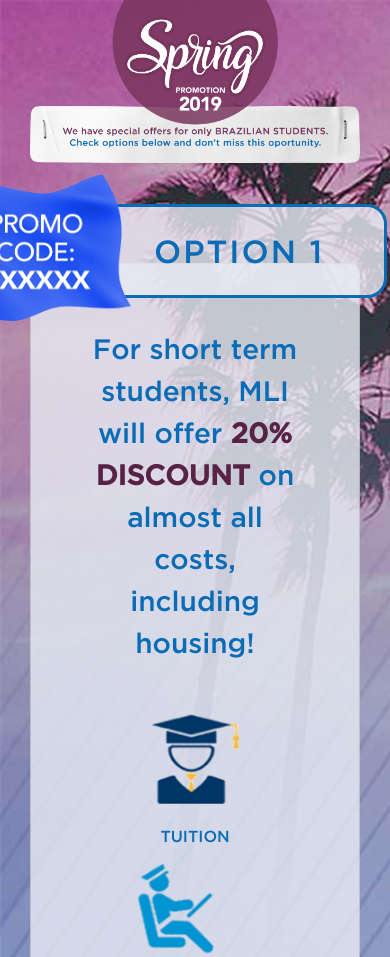
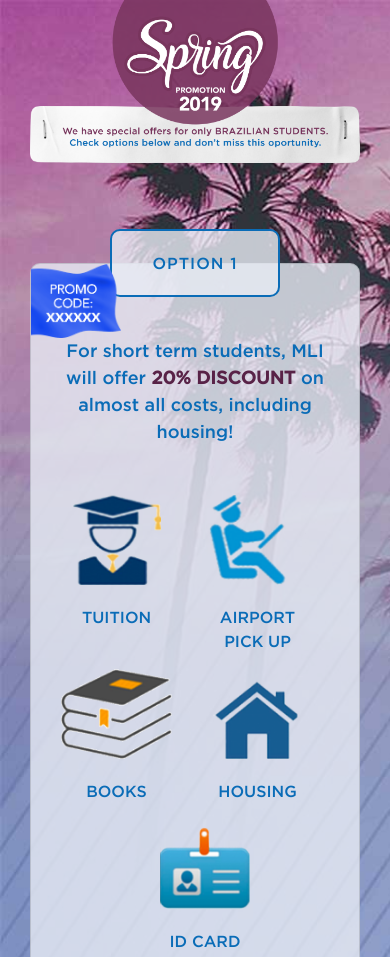
Before and after one commit to odzk/spring, a plain HTML site: page index.html in a window 390 px wide. Shown: the top 957 px of the page. Drawn offline with nearby package versions, Linux system fonts and the light colour scheme; files whose address does not match are found by name.

Commit message:
fixes on iphone 6 onwards

```diff
--- a/css/style.css
+++ b/css/style.css
@@ -9,6 +9,10 @@ body {
 	background-repeat: no-repeat;
 	background-size: cover;
 	font-family: gotham;
+}
+
+.hide-pc {
+	display: none;
 }
 
 .circle-title {
@@ -191,7 +195,50 @@ a.read_more:hover {
 }
 
 @media only screen and (max-width:480px){
-       /* styles for mobile browsers smaller than 480px; (iPhone) */
+	.option1 {
+	margin-top: 100px;
+	border-radius: 10px;
+	padding: 10px;
+	}
+
+	.opt1-desc {
+		font-size: 18px;
+		margin-top: 40px;
+	}
+
+	.promo-code1 {
+	position: absolute;
+	width: 90px;
+	left: 0px;
+	top: 0px;
+	}
+
+	.option1btn {
+	padding: 20px 40px;
+	border-radius: 10px;
+	font-size: 1em;
+	letter-spacing: 1px;
+	border: 2px solid #0a6cb7;
+	}
+
+	.btnpos {
+	margin-top: -65px;
+	}
+
+	.tuition, .airport, .books, .housing {
+		width: 141px !important;
+		flex: inherit !important;
+		max-width: inherit !important;
+		margin: 0;
+		text-align: center;
+	}
+
+	.hide-xs {
+		display: none;
+	}
+	.hide-pc {
+		display: block;
+	}
 }
 
 @media only screen and (device-width:768px){
--- a/index.html
+++ b/index.html
@@ -33,19 +33,20 @@
 			  	</div>
 			    <p class="text-center opt1-desc">For short term students, MLI will offer <span style="color: #582247; font-weight: bold;">20% DISCOUNT</span> on almost all costs, including housing!</p>
 			    <div class="row" style="margin-top: 50px;">
-			    	<div class="col-md-2 text-center center-block">
+			    	<div class="col-md-2 col-5 text-center center-block tuition">
 			    		<img src="img/tuition.png" class="img-fluid icons">
 			    		<p class="icons-desc">TUITION</p>
 			    	</div>
-			    	<div class="col-md-2 airport">
+			    	<div class="col-md-2 col-5 airport">
 			    		<img src="img/airport.png" class="img-fluid icons">
-			    		<p class="icons-desc">AIRPORT PICK UP</p>
+			    		<p class="icons-desc hide-pc">AIRPORT<br>PICK UP</p>
+			    		<p class="icons-desc hide-xs">AIRPORT PICK UP</p>
 			    	</div>
-			    	<div class="col-md-2 books">
+			    	<div class="col-md-2 col-5 books">
 			    		<img src="img/books.png" class="img-fluid icons">
 			    		<p class="icons-desc">BOOKS</p>
 			    	</div>
-			    	<div class="col-md-2 housing">
+			    	<div class="col-md-2 col-5 housing">
 			    		<img src="img/housing.png" class="img-fluid icons">
 			    		<p class="icons-desc">HOUSING</p>
 			    	</div>
```
